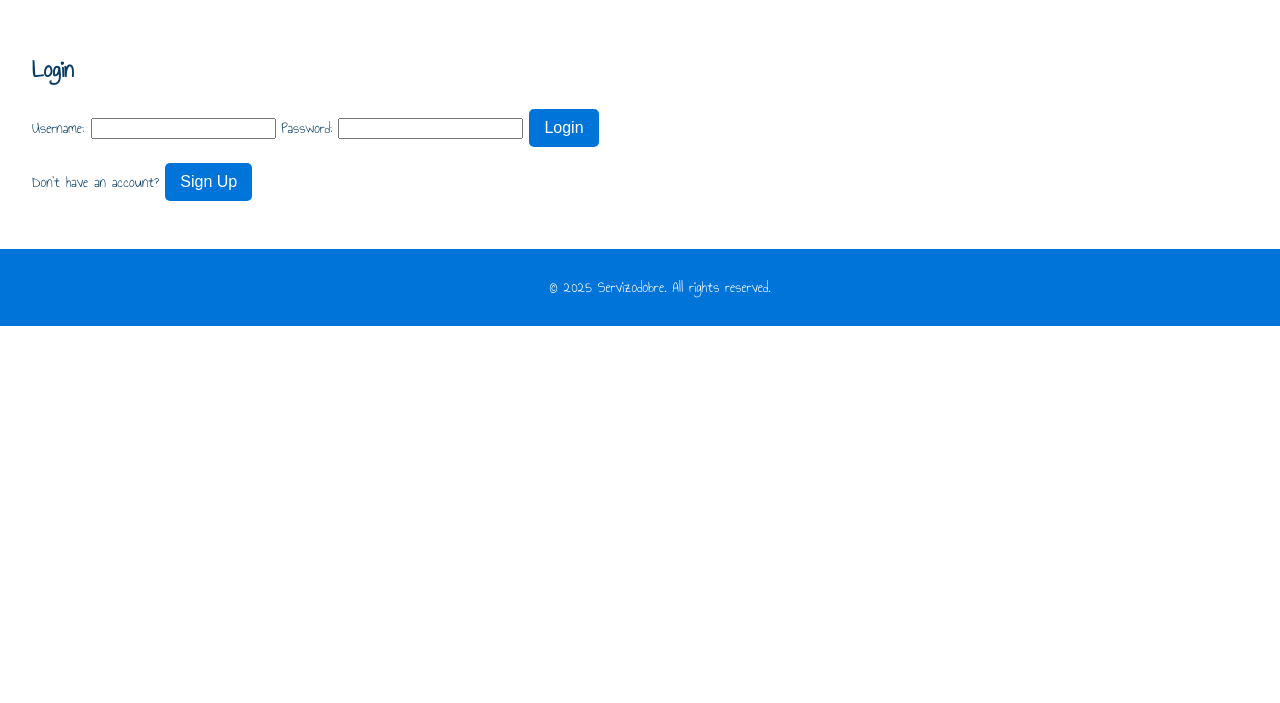
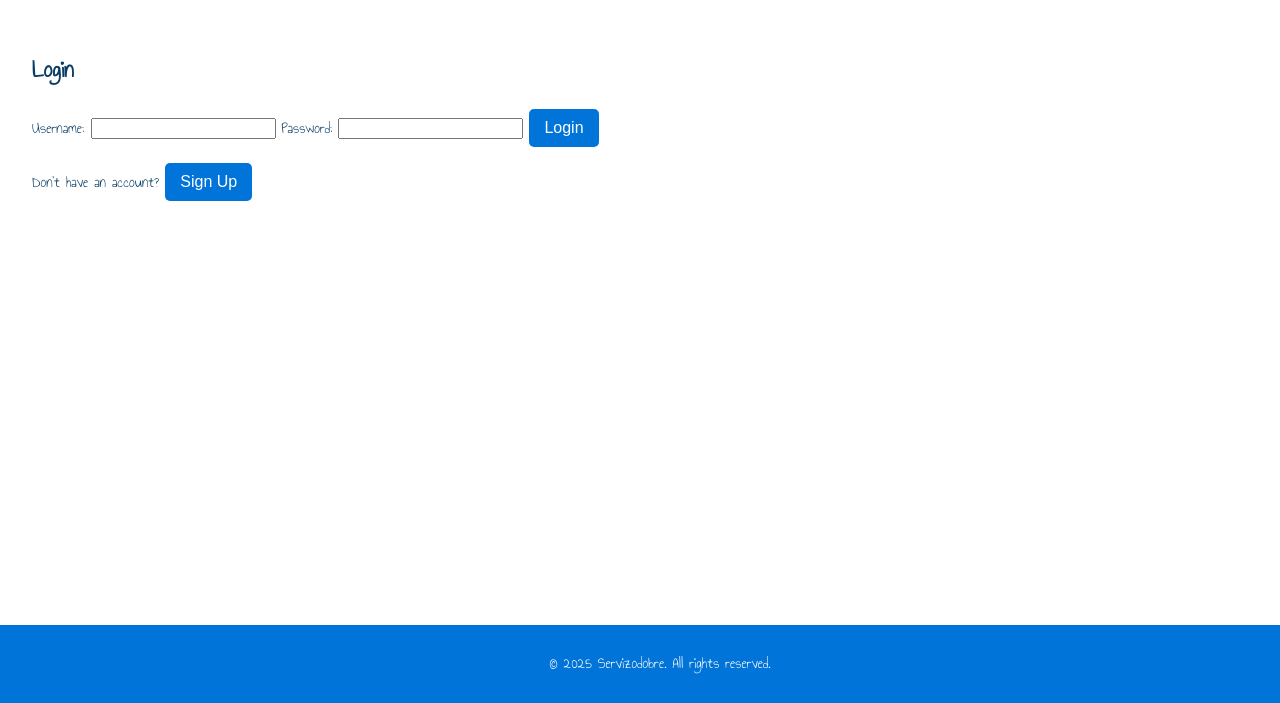
Before and after one commit to servizodobre/servizodobre.github.io, a Flask app: template templates/login.html in a window 1280 px wide. Shown: the part 97-800 px from the top of the page. Run offline with Flask 3, Linux system fonts and the light colour scheme; the template is opened without the code that fills it, so the values that code supplies are empty.

Commit message:
font fix

```diff
--- a/static/css/styles.css
+++ b/static/css/styles.css
@@ -10,13 +10,13 @@
 /* Import the font from the fonts directory */
 @font-face {
     font-family: 'CustomFont';
-    src: url('static/fonts/Annie\ Use\ Your\ Telescope.ttf') format('truetype');
+    src: url('/static/fonts/Annie%20Use%20Your%20Telescope.ttf') format('truetype');
     font-weight: normal;
     font-style: normal;
 }
 
 body {
-    font-family: var(--font-family);
+    font-family: 'CustomFont', sans-serif;
     margin: 0;
     padding: 0;
     line-height: 1.6;
@@ -64,6 +64,7 @@ header h1 {
 }
 
 main {
+    flex: 1; /* Allow main to grow and fill the available space */
     padding: 2rem;
 }
 
--- a/templates/login.html
+++ b/templates/login.html
@@ -4,12 +4,12 @@
     <meta charset="UTF-8">
     <meta name="viewport" content="width=device-width, initial-scale=1.0">
     <title>Login - Servizodobre</title>
-    <link rel="stylesheet" href="styles.css">
+    <link rel="stylesheet" href="static/css/styles.css">
 </head>
 <body>
     <header>
         <div id="header-container">
-            <img src="images/logo-color.png" alt="Servizodobre Logo" id="logo">
+            <img src="static/images/logo-color.png" alt="Servizodobre Logo" id="logo">
             <nav id="menu">
                 <a href="index.html">Home</a>
             </nav>
```
Also changed, not shown: 2 other files.
